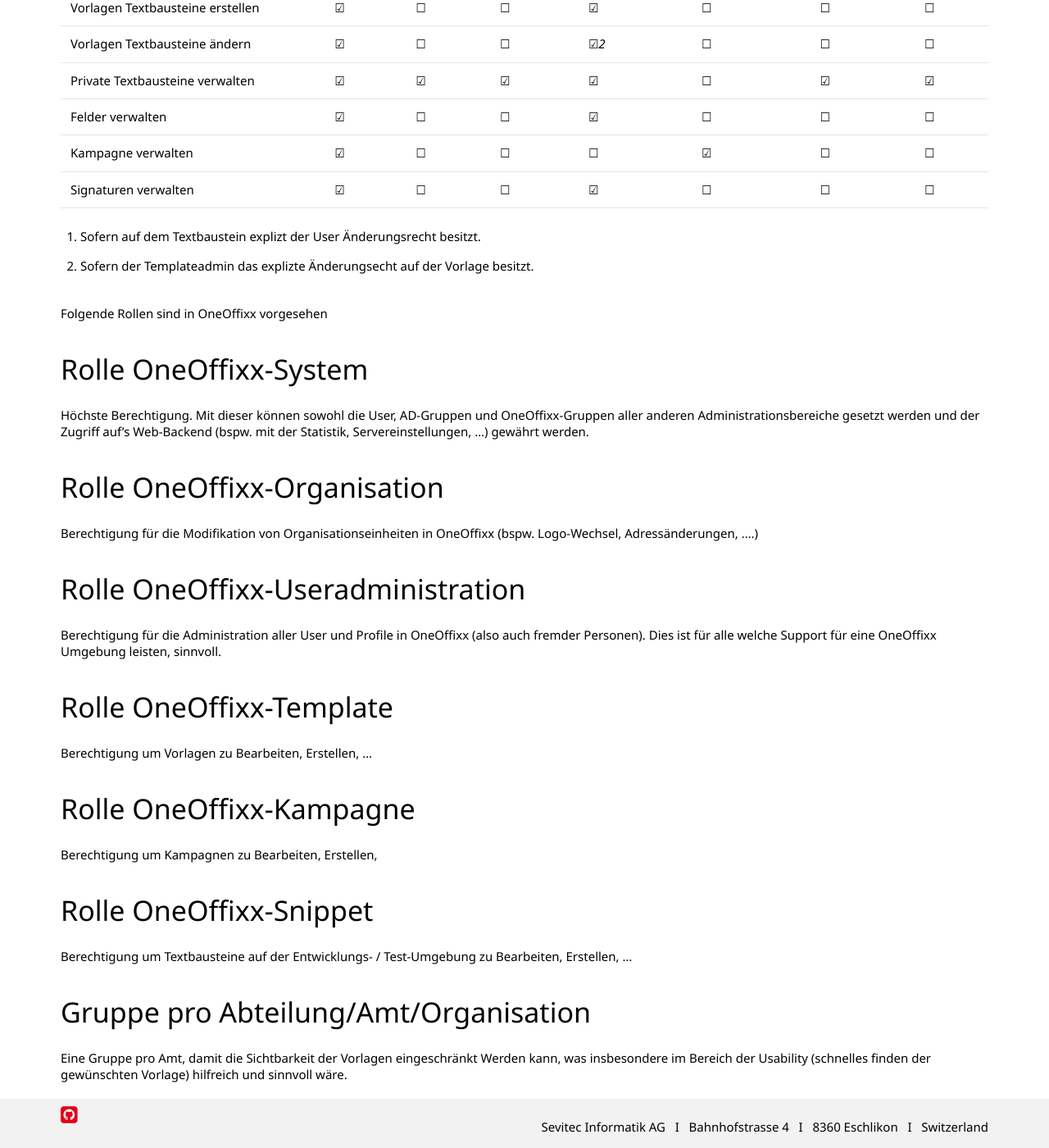
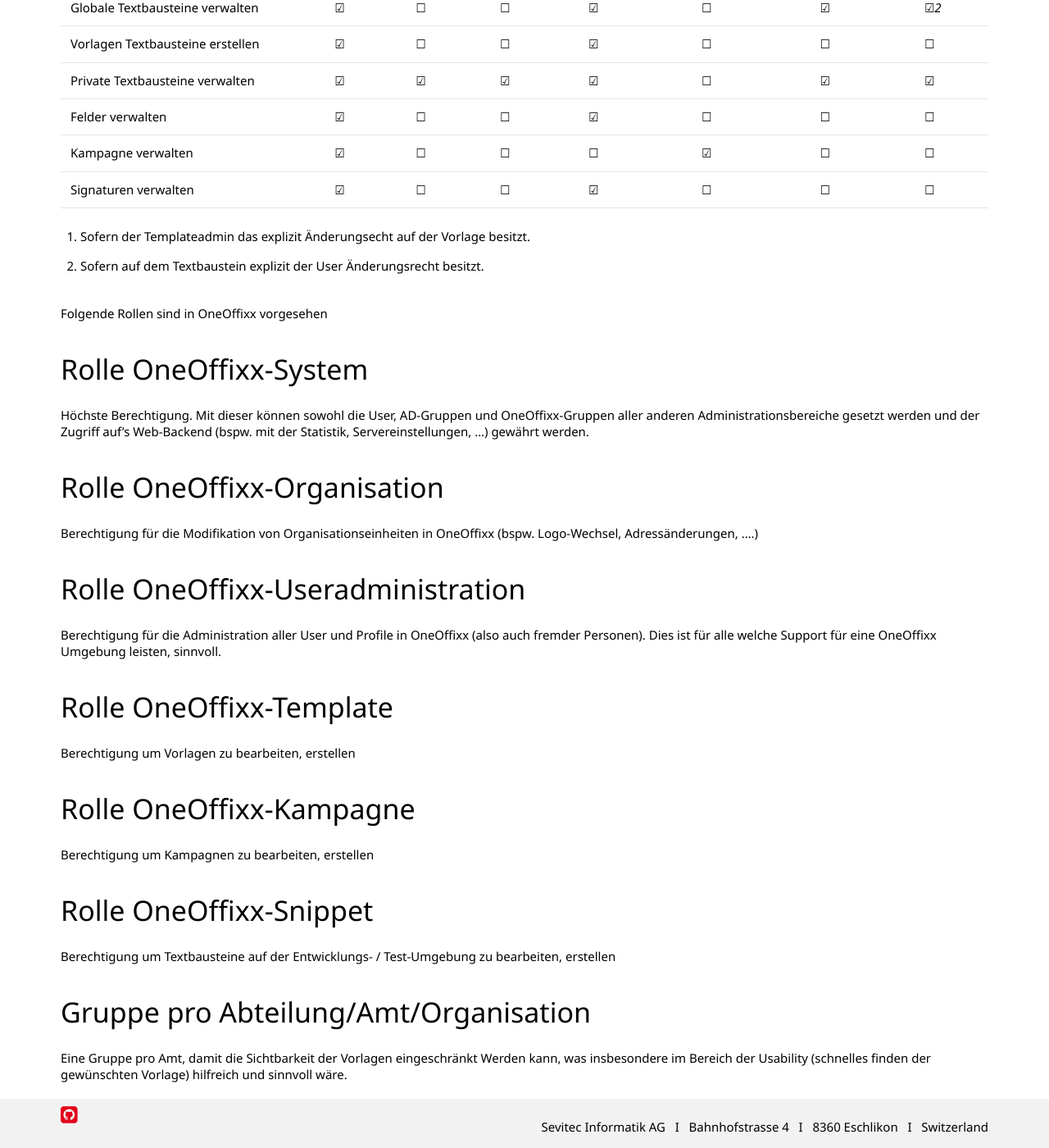
Before and after one commit to primesoft-group/oneoffixx-docs, a Jekyll site: the page built from _pages/concepts/de/authorization.md, in a window 1280 px wide and 1400 px high, scrolled down 1324 px. Shown: the whole window at 82% size. Built offline with Jekyll 4.4.1, drawn with Linux system fonts in a browser that asks for light colours; nearby versions of some CDN libraries; some web fonts are replaced; some of the changed text lies outside the part shown.

Commit message:
tippfehler

```diff
--- a/_pages/concepts/de/authorization.md
+++ b/_pages/concepts/de/authorization.md
@@ -25,17 +25,17 @@
 Organisationen verwalten | ☑ | ☑ | ☐ | ☐ | ☐ | ☐ | ☐
 Logo verwalten | ☑ | ☑ | ☐ | ☐ | ☐ | ☐ | ☐
 Vorlagen verwalten | ☑ | ☐ | ☐ | ☑ | ☐ | ☐ | ☐
+Vorlagen ändern | ☑ | ☐ | ☐ | ☑_1_ | ☐ | ☐ | ☐
 Benutzer verwalten | ☑ | ☐ | ☑ | ☐  | ☐ |☐ | ☐
-Globale Textbausteine verwalten | ☑ | ☐ | ☐ | ☑ | ☐ | ☑ | ☑_1_
+Globale Textbausteine verwalten | ☑ | ☐ | ☐ | ☑ | ☐ | ☑ | ☑_2_
 Vorlagen Textbausteine erstellen | ☑ | ☐ | ☐ | ☑ | ☐ | ☐ | ☐
-Vorlagen Textbausteine ändern | ☑ | ☐ | ☐ | ☑_2_ | ☐ | ☐ | ☐
 Private Textbausteine verwalten | ☑ | ☑ | ☑ | ☑ | ☐ | ☑ | ☑
 Felder verwalten | ☑ | ☐ | ☐ | ☑ | ☐ | ☐ | ☐
 Kampagne verwalten | ☑ | ☐ | ☐ | ☐  | ☑ | ☐ | ☐
 Signaturen verwalten | ☑ | ☐ | ☐ | ☑  | ☐ | ☐ | ☐
 
-1. Sofern auf dem Textbaustein explizt der User Änderungsrecht besitzt.
-2. Sofern der Templateadmin das explizte Änderungsecht auf der Vorlage besitzt.
+1. Sofern der Templateadmin das explizit Änderungsecht auf der Vorlage besitzt.
+2. Sofern auf dem Textbaustein explizit der User Änderungsrecht besitzt.
 
 Folgende Rollen sind in OneOffixx vorgesehen
 
@@ -49,13 +49,13 @@
 Berechtigung für die Administration aller User und Profile in OneOffixx (also auch fremder Personen). Dies ist für alle welche Support für eine OneOffixx Umgebung leisten, sinnvoll.
 
 ### Rolle OneOffixx-Template
-Berechtigung um Vorlagen zu Bearbeiten, Erstellen, …
+Berechtigung um Vorlagen zu bearbeiten, erstellen
 
 ### Rolle OneOffixx-Kampagne
-Berechtigung um Kampagnen zu Bearbeiten, Erstellen,
+Berechtigung um Kampagnen zu bearbeiten, erstellen
 
 ### Rolle OneOffixx-Snippet
-Berechtigung um Textbausteine auf der Entwicklungs- / Test-Umgebung zu Bearbeiten, Erstellen, …
+Berechtigung um Textbausteine auf der Entwicklungs- / Test-Umgebung zu bearbeiten, erstellen
 
 ### Gruppe pro Abteilung/Amt/Organisation
 Eine Gruppe pro Amt, damit die Sichtbarkeit der Vorlagen eingeschränkt Werden kann, was insbesondere im Bereich der Usability (schnelles finden der gewünschten Vorlage) hilfreich und sinnvoll wäre.
```
